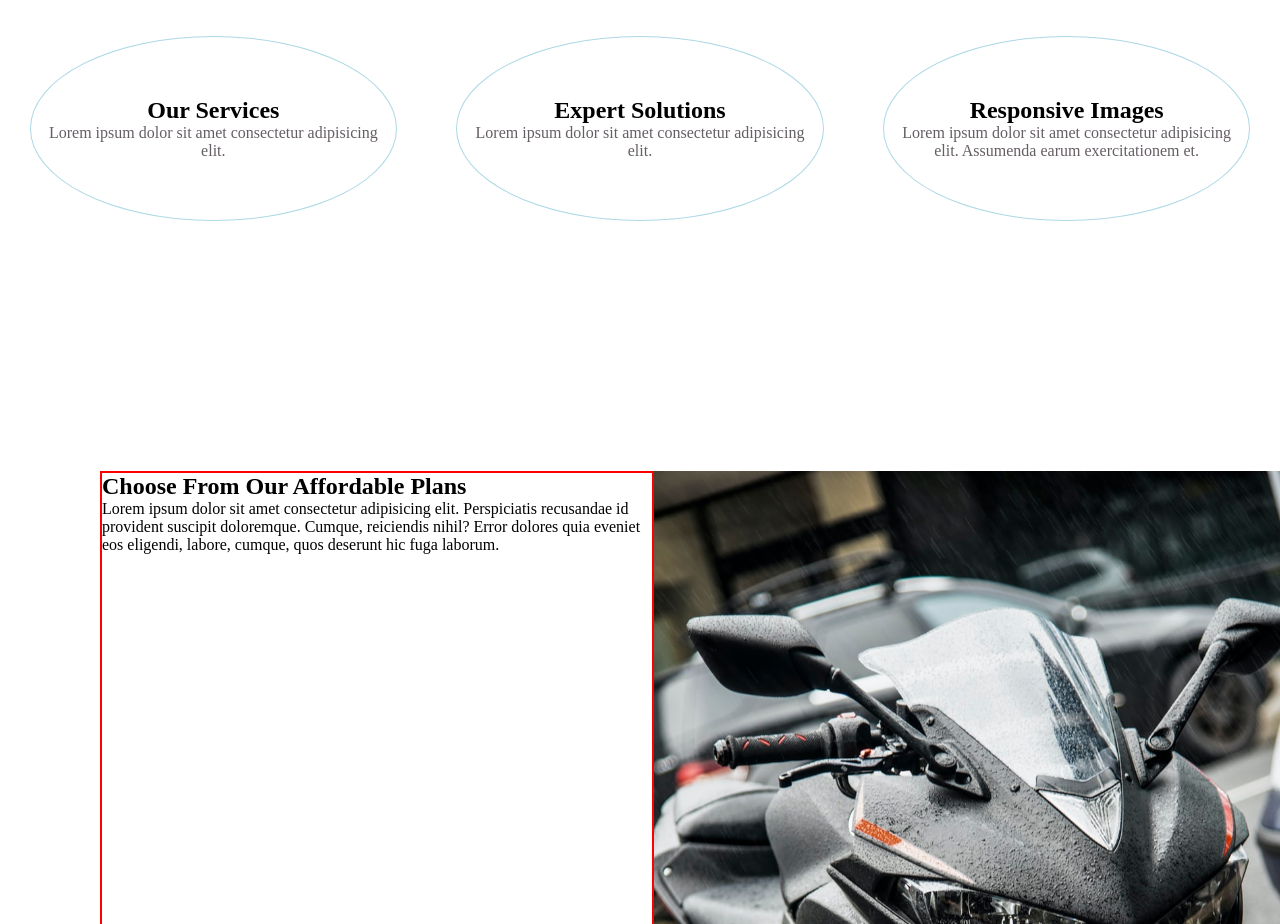
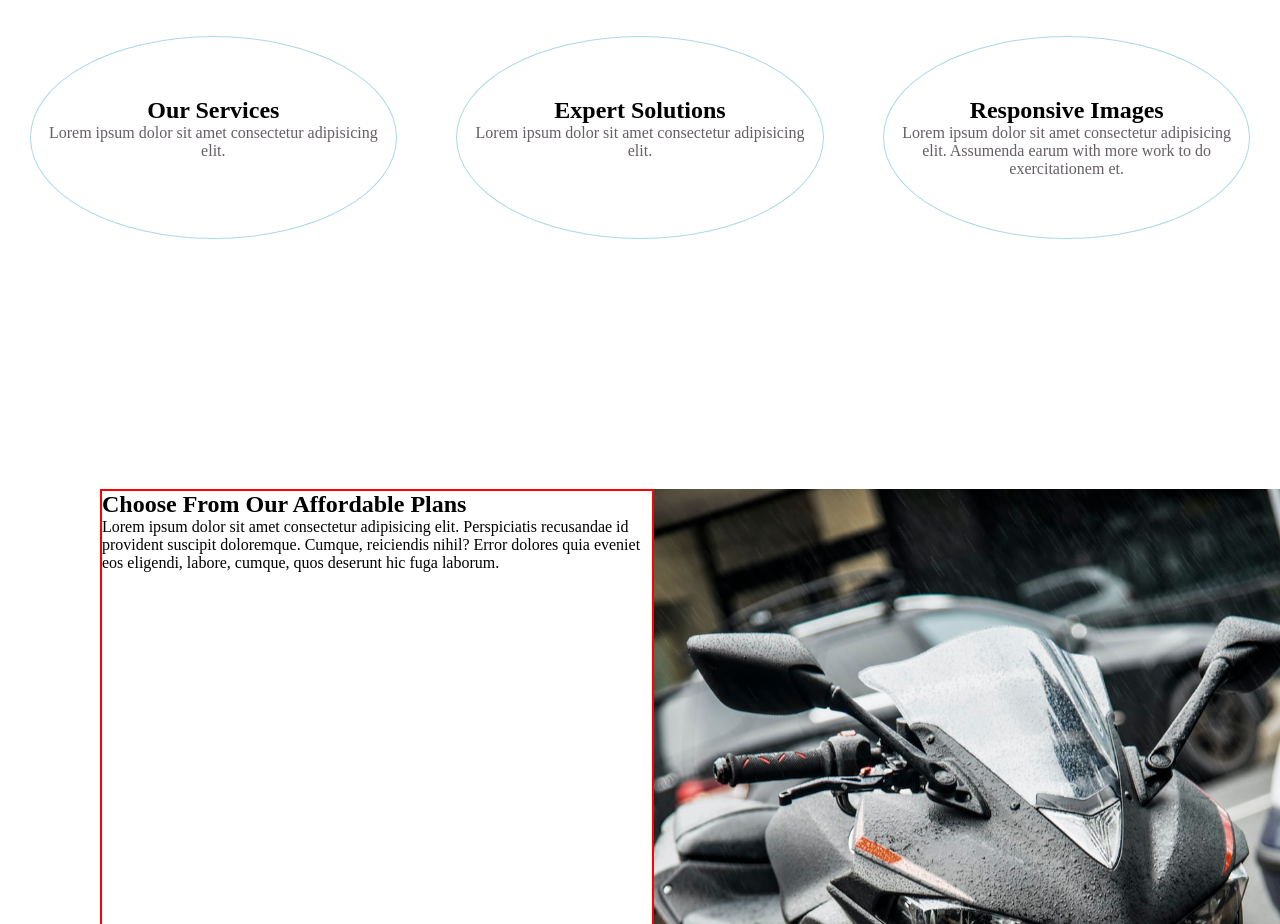
Before and after one commit to Justina177/first-web, a plain HTML site: page index1.html in a window 1280 px wide. Shown: the part 800-1724 px from the top of the page. Drawn offline with Linux system fonts and the light colour scheme.

Commit message:
edited for work

```diff
--- a/index1.html
+++ b/index1.html
@@ -44,7 +44,7 @@
 
             <div class="card">
                 <h2>Responsive Images </h2>
-                    <p>Lorem ipsum dolor sit amet consectetur adipisicing elit. Assumenda earum exercitationem et. </p>
+                    <p>Lorem ipsum dolor sit amet consectetur adipisicing elit. Assumenda earum with more work to do exercitationem et. </p>
             </div>
 
         </section >
```
